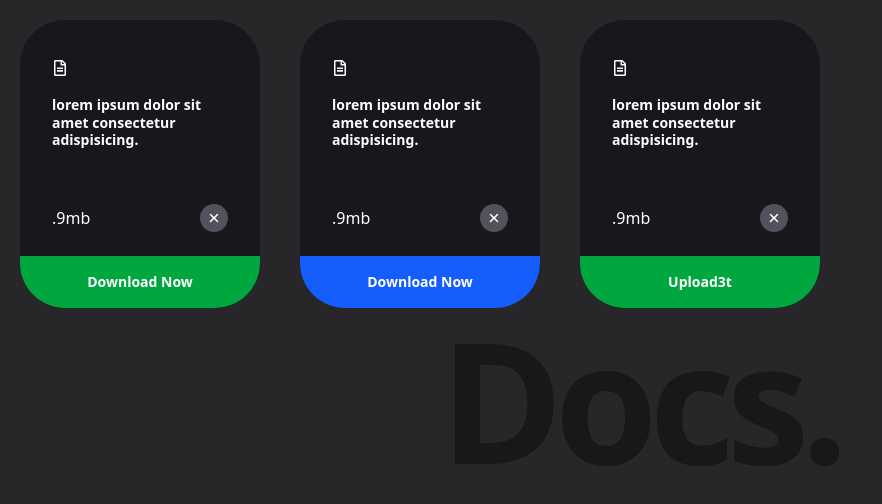
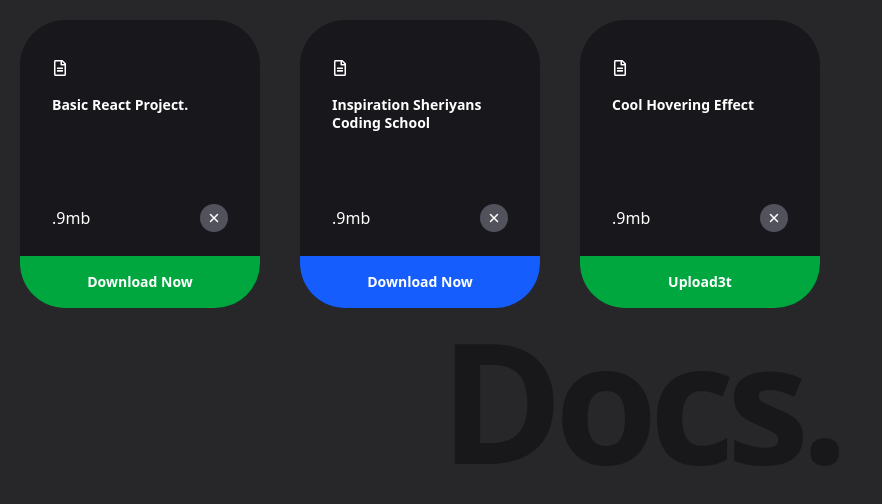
Before and after one commit to harshitsingh633/React_Practice, a React (Vite) app: page / in a window 1280 px wide. Shown: the top 504 px of the page, without its empty margins (0-882 px from the left). Built offline with nearby package versions, Linux system fonts and the light colour scheme.

Commit message:
Finalized Application

```diff
--- a/src/components/Foreground.jsx
+++ b/src/components/Foreground.jsx
@@ -1,5 +1,5 @@
 import React, { useRef } from "react";
-import Card from "./Card";
+import Card from "./card";
 
 function Foreground() {
 
@@ -7,19 +7,19 @@ function Foreground() {
 
   const data = [
     {
-      desc: "lorem ipsum dolor sit amet consectetur adispisicing.",
+      desc: "Basic React Project.",
       filesize: ".9mb",
       close: true,
       tag: { isOpen: true, tagTitle: "Download Now", tagColor: "green" },
     },
     {
-      desc: "lorem ipsum dolor sit amet consectetur adispisicing.",
+      desc: "Inspiration Sheriyans Coding School",
       filesize: ".9mb",
       close: true,
       tag: { isOpen: true, tagTitle: "Download Now", tagColor: "blue" },
     },
     {
-      desc: "lorem ipsum dolor sit amet consectetur adispisicing.",
+      desc: "Cool Hovering Effect",
       filesize: ".9mb",
       close: true,
       tag: { isOpen: true, tagTitle: "Upload3t", tagColor: "green" },
```
